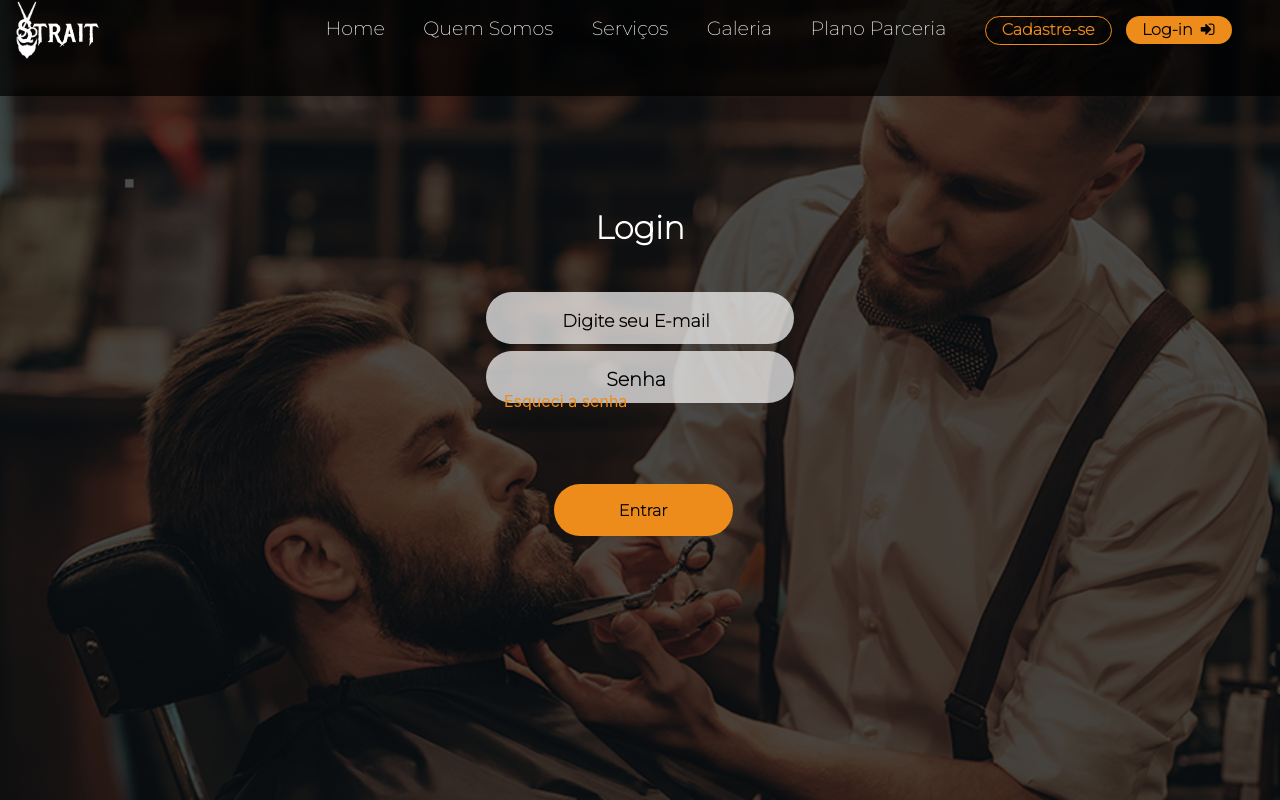
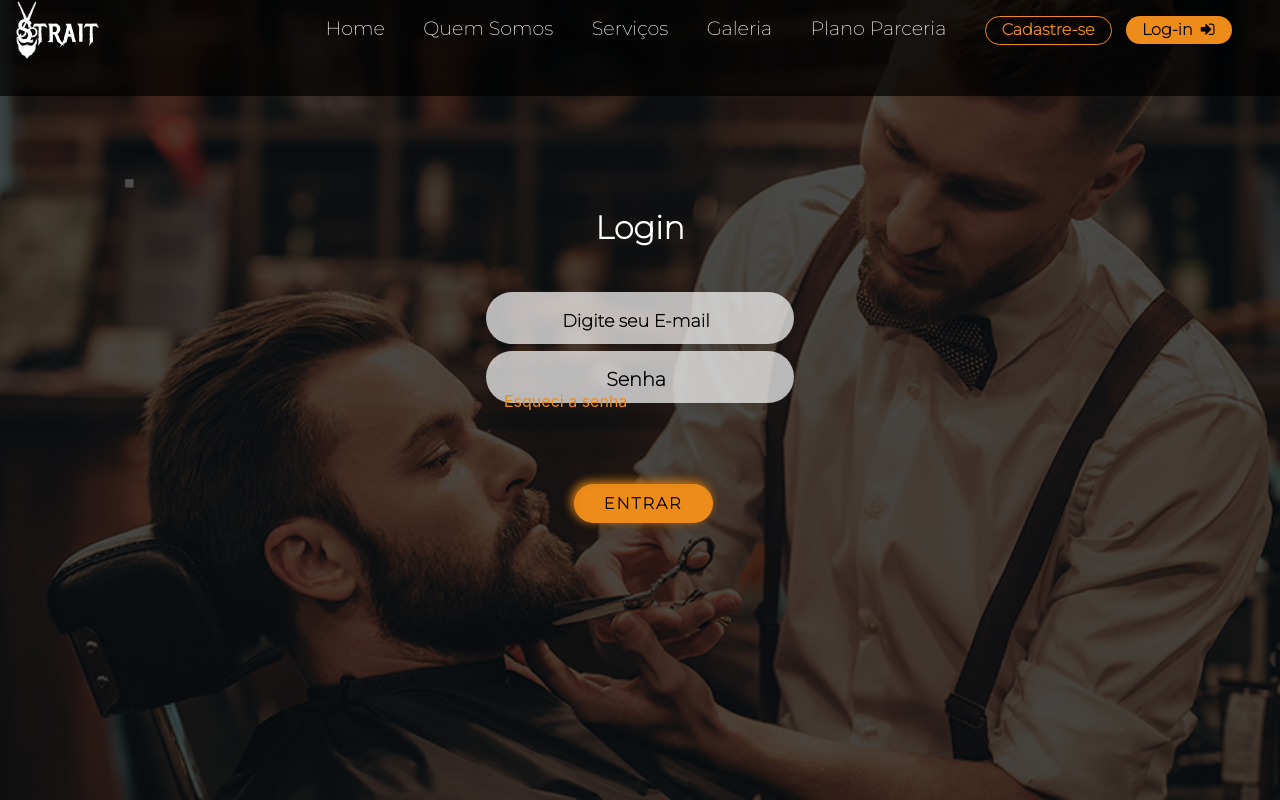
Before and after one commit to Felipediaslc/Barbearia-Strait-Front, a React (Create React App) app: page /login in a window 1280 px wide. Built offline with nearby package versions, Linux system fonts and the light colour scheme; a web font is replaced by a local one.

Commit message:
refinamento v.5

```diff
--- a/src/Pages/Cadastros/Cadastros.css
+++ b/src/Pages/Cadastros/Cadastros.css
@@ -1,57 +1,54 @@
-@import url('https://fonts.googleapis.com/css2?family=Montserrat:wght@200&display=swap');
+@import url("https://fonts.googleapis.com/css2?family=Montserrat:wght@200&display=swap");
 
-
-.modal{
+.modal {
   top: 0;
   left: 0;
   width: 100vw;
   height: 100vh;
   display: flex;
   z-index: 1;
-    background: linear-gradient( rgba(0,0, 0, 0.7), rgba(0, 0, 0, 0.7)), url('./imag/background.png');
+  background: linear-gradient(rgba(0, 0, 0, 0.7), rgba(0, 0, 0, 0.7)),
+    url("./imag/background.png");
   background-repeat: no-repeat;
   background-size: cover;
   justify-content: center;
   align-items: center;
-
 }
 
-.modal-content{
-
+.modal-content {
   color: white;
   margin: 0 auto;
   margin-top: 4rem;
-    width: 30vw ;
+  width: 30vw;
   height: 82vh;
 
   padding: 0;
   border: 2px solid transparent;
-
 }
-.modal-header, .modal-body {
+.modal-header,
+.modal-body {
   padding: 10px;
 }
-.modal-header{
+.modal-header {
   /* background: linear-gradient( rgba(0, 0, 0, 0.6), rgba(0, 0, 0, 0.6)); */
   height: 12vh;
 }
-.modal-body{
-
+.modal-body {
   display: flex;
   justify-content: center;
   align-items: flex-start;
   /* background: linear-gradient( rgba(0, 0, 0, 0.6), rgba(0, 0, 0, 0.6)); */
   height: 70vh;
 }
-.modal-body p{
+.modal-body p {
   position: absolute;
   color: white;
   font-weight: none;
   font-size: 2rem;
 }
 
-.nome{
-    position:absolute;
+.nome {
+  position: absolute;
   display: flex;
   justify-content: flex-start;
   align-items: center;
@@ -59,9 +56,8 @@
   margin-top: 4.7rem;
   margin-left: 0.4rem;
   z-index: 2;
-
 }
-.nome input{
+.nome input {
   width: 25.5vw;
   height: 6.5vh;
   border-radius: 25rem;
@@ -69,22 +65,21 @@
   font-weight: bold;
   color: #000;
   border: none;
-    padding:0.4em 2rem 0.1rem 1.5rem;
+  padding: 0.4em 2rem 0.1rem 1.5rem;
   outline: none;
   text-align: center;
 
-    font-family: 'Montserrat', sans-serif;
+  font-family: "Montserrat", sans-serif;
 }
 
-.nome  input::placeholder{
+.nome input::placeholder {
   color: #000;
   font-weight: bold;
   text-align: center;
   font-size: 1.3em;
 }
 
-.celular{
-
+.celular {
   position: absolute;
   display: flex;
   justify-content: flex-start;
@@ -96,29 +91,27 @@
   float: left;
 }
 
-.celular input{
+.celular input {
   width: 12.4vw;
   height: 6.5vh;
   text-align: center;
-    padding:0.4em 2rem 0.1rem 1.5rem;
+  padding: 0.4em 2rem 0.1rem 1.5rem;
   background-color: rgba(255, 255, 255, 0.7);
   border: none;
 
   color: #000;
   outline: none;
   border-radius: 25rem;
-    font-family: 'Montserrat', sans-serif;
+  font-family: "Montserrat", sans-serif;
 }
-.celular input::placeholder{
+.celular input::placeholder {
   margin-top: 0.3rem;
   color: #000;
   font-weight: bold;
   text-align: center;
   font-size: 1.1rem;
-
 }
-.cpf{
-
+.cpf {
   position: absolute;
   display: flex;
   justify-content: flex-end;
@@ -130,10 +123,10 @@
   float: right;
 }
 
-.cpf input{
+.cpf input {
   width: 12.4vw;
   height: 6.5vh;
-    padding:0.4em 2rem 0.1rem 1.5rem;
+  padding: 0.4em 2rem 0.1rem 1.5rem;
   text-align: center;
   background-color: transparent;
   border: none;
@@ -142,16 +135,15 @@
   font-weight: bold;
   outline: none;
   border-radius: 25rem;
-    font-family: 'Montserrat', sans-serif;
+  font-family: "Montserrat", sans-serif;
 }
-.cpf input::placeholder{
+.cpf input::placeholder {
   color: #000;
   font-weight: bold;
   font-size: 1.1rem;
 }
 
-.email-login{
-
+.email-login {
   position: absolute;
   display: flex;
   justify-content: center;
@@ -159,30 +151,27 @@
 
   margin-top: 11.1rem;
   margin-left: 0.4rem;
-
-
 }
-.email-login input{
+.email-login input {
   width: 25.5vw;
   height: 6.5vh;
-    padding:0.4em 2rem 0.1rem 1.5rem;
+  padding: 0.4em 2rem 0.1rem 1.5rem;
   background-color: rgba(255, 255, 255, 0.7);
   border: none;
   color: #000;
   font-weight: bold;
   outline: none;
   border-radius: 25rem;
-    font-family: 'Montserrat', sans-serif;
+  font-family: "Montserrat", sans-serif;
 }
-.email-login input::placeholder{
+.email-login input::placeholder {
   color: #000;
   font-weight: bold;
   font-size: 1.1rem;
   padding: 0 -3rem;
 }
 
-.senha01{
-
+.senha01 {
   position: absolute;
   display: flex;
   justify-content: flex-start;
@@ -190,29 +179,28 @@
   margin-top: 14.3rem;
   margin-left: 0.4rem;
 }
-.senha01 input{
+.senha01 input {
   background-color: transparent;
   border: none;
   background-color: rgba(255, 255, 255, 0.7);
   border: none;
-    padding:0.4em 2rem 0.1rem 1.5rem;
+  padding: 0.4em 2rem 0.1rem 1.5rem;
   color: #000;
   font-weight: bold;
   width: 25.5vw;
-    height:6.5vh;
+  height: 6.5vh;
   text-align: center;
   outline: none;
   border-radius: 25rem;
-    font-family: 'Montserrat', sans-serif;
+  font-family: "Montserrat", sans-serif;
 }
-.senha01 input::placeholder{
+.senha01 input::placeholder {
   color: #000;
   font-weight: bold;
   font-size: 1.1rem;
-
 }
 
-.senha02{
+.senha02 {
   position: absolute;
   display: flex;
   justify-content: flex-end;
@@ -221,10 +209,10 @@
   margin-left: 0.4rem;
   z-index: 1;
 }
-.senha02 input{
+.senha02 input {
   width: 25.5vw;
   height: 6.5vh;
-    border:none;
+  border: none;
   text-align: center;
   background-color: rgba(255, 255, 255, 0.7);
 
@@ -232,24 +220,28 @@
   font-weight: bold;
   outline: none;
   border-radius: 25rem;
-    font-family: 'Montserrat', sans-serif;
+  font-family: "Montserrat", sans-serif;
 }
-.senha02 input::placeholder{
+.senha02 input::placeholder {
   font-size: 1.1rem;
   color: #000;
   font-weight: bold;
-
 }
-.ui-button{
+.ui-button {
+  display: inline-block;
   position: absolute;
-    background-color: #ED8C1A;
-    padding: 0.7rem 4rem 0.7rem 4rem;
-
+  background-color: #ed8c1a;
+  padding: 10px 30px;
+  text-transform: uppercase;
+  font-weight: bold;
+  letter-spacing: 2px;
   margin-top: 22rem;
   margin-left: 0.4rem;
-    border: 1px solid  transparent;
+  border: none;
   cursor: pointer;
-    transition: background .3s;
+  box-shadow: -2px -2px 8px rgba(189, 112, 20, 1),
+    -2px -2px 12px rgba(189, 112, 20, 0.5),
+    inset 2px 2px 4px rgba(189, 112, 20, 0.1), 2px 2px 8px rgba(0, 0, 0, 0.15);
   border-radius: 5px;
   color: black;
   font-weight: bold;
@@ -257,12 +249,16 @@
   border-radius: 25rem;
   white-space: nowrap;
 }
-    .ui-button:hover{
+.ui-button:hover {
   background-color: black;
-    color: #ED8C1A;
+  color: #ed8c1a;
   font-weight: bold;
+  box-shadow: inset -2px -2px 8px rgba(0, 0, 0, 1),
+    inset -2px -2px 12px rgba(0, 0, 0, 0.5),
+    inset 2px 2px 4px rgba(0, 0, 0, 0.1), inset 2px 2px 8px rgba(0, 0, 0, 0.15);
+  transform: scale(0.98);
 }
-    .ui-button:active{
-    background-color: white;
-    color: #ED8C1A;
+.ui-button:active {
+  background-color: #000;
+  color: #ed8c1a;
 }
--- a/src/Pages/Galeria/Galeria.css
+++ b/src/Pages/Galeria/Galeria.css
@@ -3,7 +3,8 @@
 .galeria{
     width: 100vw;
     height: 100vh;
-    background-color: rgba(0,0,0,0.8);
+    background-image:  url('../Servicos/imag/servico.png');
+    /* background-color: rgba(0,0,0,0.8); */
 
   }
   .galeria p{
--- a/src/Pages/Login/Login.css
+++ b/src/Pages/Login/Login.css
@@ -119,28 +119,39 @@
 }
 
 .ui-button-login {
+  display: inline-block;
   position: absolute;
+  padding: 10px 30px;
+  text-transform: uppercase;
+  font-weight: bold;
+  letter-spacing: 2px;
   background-color: #ed8c1a;
-  padding: 0.5rem 4rem 0.5rem 4rem;
-  height: 6.5vh;
+  border-radius: 40px;
+  box-shadow: -2px -2px 8px rgba(189,112,20, 1),
+              -2px -2px 12px rgba(189, 112, 20, 0.5),
+              inset 2px 2px 4px rgba(189, 112, 20, 0.1),
+              2px 2px 8px rgba(0, 0, 0, 0.15);
+  border: none;
+
   margin-top: 17rem;
   margin-left: 0.4rem;
-  border: 1px solid transparent;
   cursor: pointer;
-  transition: background 0.3s;
-  border-radius: 5px;
-  color: black;
-  font-weight: bold;
+  color: #000;
   font-size: 1rem;
-  border-radius: 25rem;
   white-space: nowrap;
 }
 .ui-button-login:hover {
   background-color: black;
   color: #ed8c1a;
   font-weight: bold;
+  box-shadow:  inset -2px -2px 8px rgba(0, 0, 0, 1),
+  inset -2px -2px 12px rgba(0, 0, 0, 0.5),
+  inset 2px 2px 4px rgba(0, 0, 0, 0.1),
+  inset 2px 2px 8px rgba(0, 0, 0, 0.15);
+  transform: scale(0.98);
 }
 .ui-button-login:active {
-  background-color: white;
+  background-color: #000;
   color: #ed8c1a;
+  font-weight: bold;
 }
--- a/src/Pages/Planos/Planos.css
+++ b/src/Pages/Planos/Planos.css
@@ -75,6 +75,10 @@
     margin-right: 0.5rem;
 
 }
+.containerss .card .card-content ul li .fa{
+
+    color: #ED8C1A;
+}
 
 .containerss .card .card-content #bt{
     width: 8rem;
--- a/src/Pages/Servicos/Servicos.css
+++ b/src/Pages/Servicos/Servicos.css
@@ -8,7 +8,7 @@
     align-items: center;
     width: 100vw;
     height: 100vh;
-    background-image:  url('./imag/servico.png');
+    background-image:  url('./imag/11-barbearias-em-goiania-com-estilo-vintage-que-voce-precisa-conhecer.jpeg');
     background-repeat: no-repeat;
     background-size: cover;
     padding: 7rem 0 0 0 ;
```
Also changed, not shown: src/Pages/Servicos/imag/11-barbearias-em-goiania-com-estilo-vintage-que-voce-precisa-conhecer.jpeg (added). Lines whose indentation alone changed are shown as unchanged.
